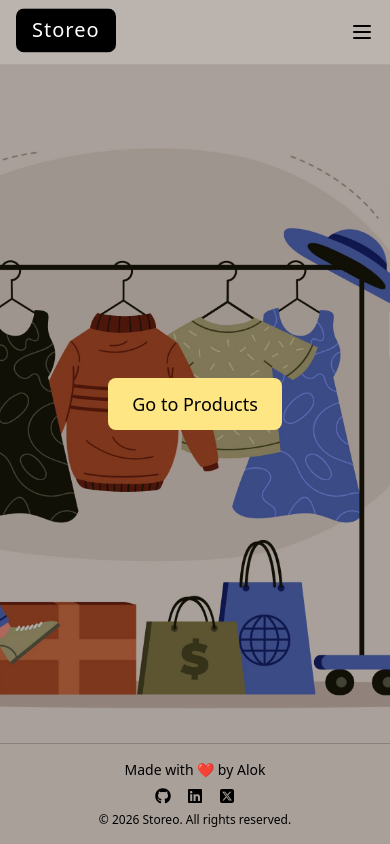
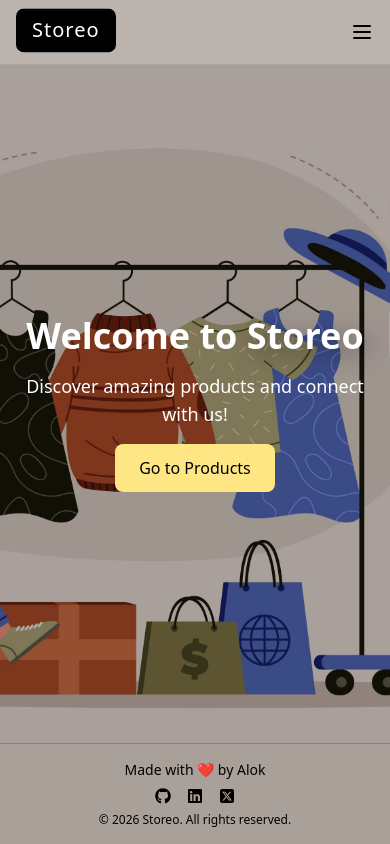
Before and after one commit to AlokKumarYadav2410/storeo, a React (Vite) app: page / in a window 390 px wide. Built offline with nearby package versions, Linux system fonts and the light colour scheme; no server answers.

Commit message:
Made dynamic product pages and made it responsive

```diff
--- a/package.json
+++ b/package.json
@@ -15,6 +15,7 @@
     "motion": "^12.25.0",
     "react": "^19.2.0",
     "react-dom": "^19.2.0",
+    "react-icons": "^5.5.0",
     "react-router": "^7.12.0",
     "react-router-dom": "^7.12.0",
     "tailwindcss": "^4.1.18"
--- a/src/pages/Home.jsx
+++ b/src/pages/Home.jsx
@@ -1,25 +1,51 @@
 import React from 'react'
 import { useNavigate } from 'react-router'
 import heroImg from '../assets/landing.jpg'
+import { motion } from 'motion/react'
+import { containerVariants, itemVariants } from '../animations'
 
 const Home = () => {
-    const navigate = useNavigate()
+  const navigate = useNavigate();
 
   return (
-        <section className="relative flex flex-1 items-center justify-center overflow-hidden">
+    <section className="relative flex flex-1 sm:flex-none sm:h-screen items-center justify-center overflow-hidden">
 
       <img
         src={heroImg}
         alt="Hero"
-                className="absolute inset-0 h-full w-full object-cover"
+        className="absolute inset-0 h-full w-full object-cover object-center"
       />
-            <div className="absolute inset-0 bg-black/30" />
-            <button
+      {/* <div className="absolute inset-0 bg-black/30" /> */}
+
+      <motion.div
+        variants={containerVariants}
+        initial="hidden"
+        animate="show"
+        className="absolute inset-0 bg-black/30 flex flex-col gap-4 items-center justify-center text-white text-center px-4"
+      >
+        <motion.h1 variants={itemVariants} className="text-4xl md:text-6xl font-bold">
+          Welcome to{' '}
+          <motion.span
+            variants={itemVariants}
+            className="drop-shadow-[5px_6px_12px_rgba(0,0,0,0.4)]"
+          >
+            Storeo
+          </motion.span>
+        </motion.h1>
+
+        <motion.p variants={itemVariants} className="text-lg md:text-2xl">
+          Discover amazing products and connect with us!
+        </motion.p>
+
+        <motion.button
+          variants={itemVariants}
           onClick={() => navigate('/products')}
-                className="relative z-10 px-6 py-3 text-lg font-light rounded-lg bg-amber-200 hover:bg-amber-300  cursor-pointer active:scale-95 transition-all duration-300"
+          className="px-6 py-3 bg-amber-200 text-black rounded-lg"
         >
           Go to Products
-            </button>
+        </motion.button>
+      </motion.div>
+
 
     </section>
   )
--- a/src/pages/ProductDetail.jsx
+++ b/src/pages/ProductDetail.jsx
@@ -1,9 +1,31 @@
 import React from 'react'
+import { useContext } from 'react';
+import { useParams } from 'react-router'
+import { ProductDataContext } from '../context/ProductContext';
 
 const ProductDetail = () => {
+  const { id } = useParams();
+  const { products } = useContext(ProductDataContext);
+  const product = products.find((elem) => elem.id === parseInt(id));
+
   return (
-    <div>
-
+    <div className='flex-1 flex justify-center items-center bg-[#A9A09A] p-4'>
+      <div className='flex flex-col md:flex-row justify-between items-center max-w-4xl m-auto gap-20 p-4 bg-blue-50 rounded-lg shadow-lg'>
+        <img src={product.image} alt="" className='h-80'/>
+        <div className='space-y-4'>
+          <h2 className='text-3xl font-bold'>{product.title}</h2>
+          <p>Category: <span className='text-gray-800'>{product.category.toUpperCase()}</span></p>
+          <p>{product.description}</p>
+          <div className='flex gap-4'>
+            <p>Rating Count: {product.rating.count}</p>
+            <p>Rating: {product.rating.rate}</p>
+          </div>
+          <div className='flex gap-4 items-center'>
+            <p className='text-xl font-bold'>Price: <span className='text-green-700'>${product.price}</span></p>
+            <button className='px-4 py-2 bg-green-600 hover:bg-green-500 active:scale-95 cursor-pointer text-white rounded-md transition-all duration-300'>Buy Now</button>
+          </div>
+        </div>
+      </div>
     </div>
   )
 }
--- a/src/pages/Products.jsx
+++ b/src/pages/Products.jsx
@@ -2,23 +2,30 @@ import React from 'react'
 import { useContext } from 'react'
 import { ProductDataContext } from '../context/ProductContext'
 import { Link } from 'react-router';
+import { motion } from 'motion/react';
+import { containerVariants, itemVariants } from '../animations';
+
 const Products = () => {
 
   const { products } = useContext(ProductDataContext);
 
-  console.log(products);
+  console.log(products)
 
   return (
     <div className='p-4 grid grid-cols-1 sm:grid-cols-2 md:grid-cols-3 lg:grid-cols-5 bg-[#A9A09A] max-w-500 m-auto'>
       {products.map((product) => (
-        <Link to={`/products/${product.id}`} className='p-4 m-2 rounded-xl shadow-lg flex flex-col gap-10 bg-blue-50' key={product.id}>
-          <div className='h-60 flex justify-center items-center'>
+        <Link to={`/products/${product.id}`} className='p-4 m-2 rounded-xl shadow-lg flex flex-col gap-4 sm:gap-10 bg-blue-50' key={product.id}>
+          <motion.div variants={itemVariants}
+            initial="hidden"
+            animate="show" className='h-60 flex justify-center items-center'>
             <img src={product.image} alt={product.title} className='h-full w-full object-fit object-center hover:scale-110 transition-transform duration-300' />
-          </div>
-          <div className='space-y-2'>
-            <h1 className='font-bold text-xl truncate'>{product.title}</h1>
-          <p className='font-medium text-lg'>Price: <span className='font-bold text-lg text-blue-400'>${product.price}</span></p>
-          </div>
+          </motion.div>
+          <motion.div variants={containerVariants}
+            initial="hidden"
+            animate="show" className='space-y-1 sm:space-y-2'>
+            <motion.h1 variants={itemVariants} className='font-bold text-md sm:text-lg lg:text-xl truncate'>{product.title}</motion.h1>
+            <motion.p variants={itemVariants} className='font-medium text-sm sm:text-lg'>Price: <span className='font-bold text-sm sm:text-lg text-blue-400'>${product.price}</span></motion.p>
+          </motion.div>
         </Link>
       ))}
     </div>
```
Also changed, not shown: 1 other file (tests, documents, lock files or other folders). Lines whose indentation alone changed are shown as unchanged.
